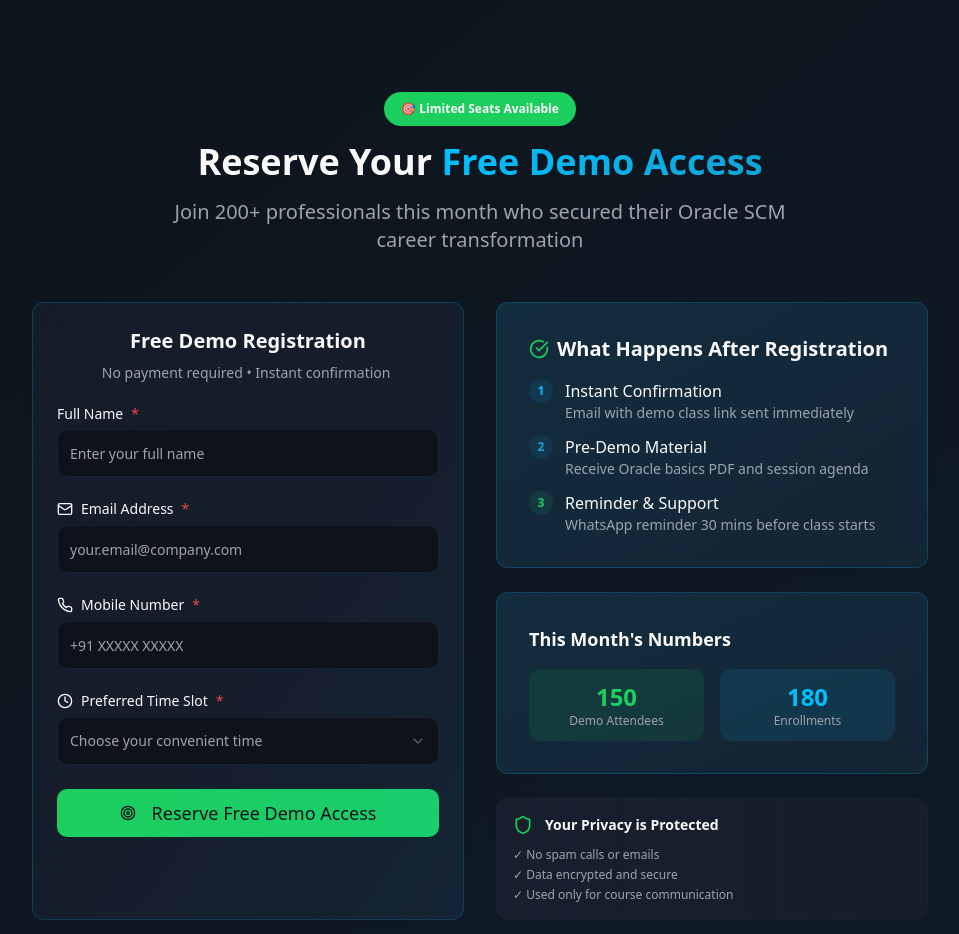
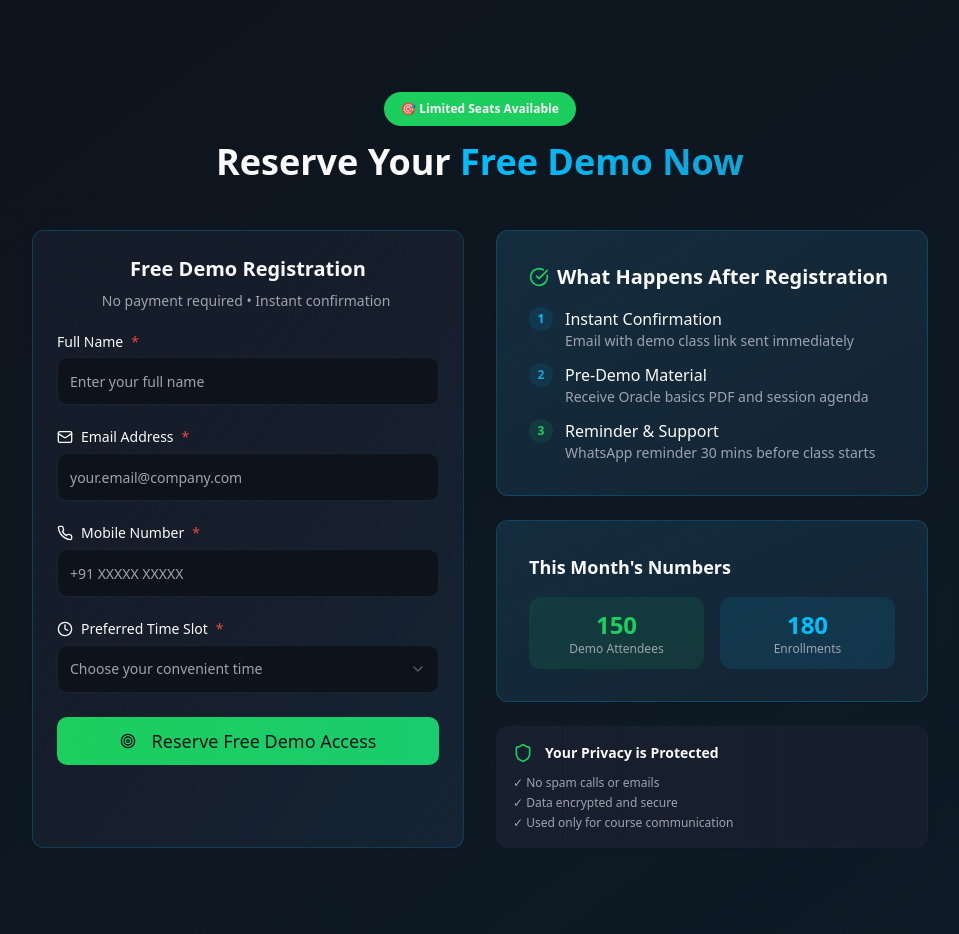
Before and after one commit to TechLeadsUser/oracle-scm-masterpiece-82, a React (Vite) app: page / in a window 1280 px wide. Shown: the part 10200-11134 px from the top of the page, without its empty margins (160-1119 px from the left). Built offline with nearby package versions, Linux system fonts and the light colour scheme; the HTML template or start-up script is replaced by a standard one.

Commit message:
Visual edit in Lovable

```diff
--- a/src/components/LeadFormSection.tsx
+++ b/src/components/LeadFormSection.tsx
@@ -74,11 +74,9 @@ const LeadFormSection = () => {
               🎯 Limited Seats Available
             </Badge>
             <h2 className="text-3xl md:text-4xl font-bold mb-4 text-foreground">
-              Reserve Your <span className="text-gradient">Free Demo Access</span>
+              Reserve Your <span className="text-gradient">Free Demo Now</span>
             </h2>
-            <p className="text-xl text-muted-foreground max-w-2xl mx-auto">
-              Join 200+ professionals this month who secured their Oracle SCM career transformation
-            </p>
+
           </div>
 
           <div className="grid lg:grid-cols-2 gap-8">
```
